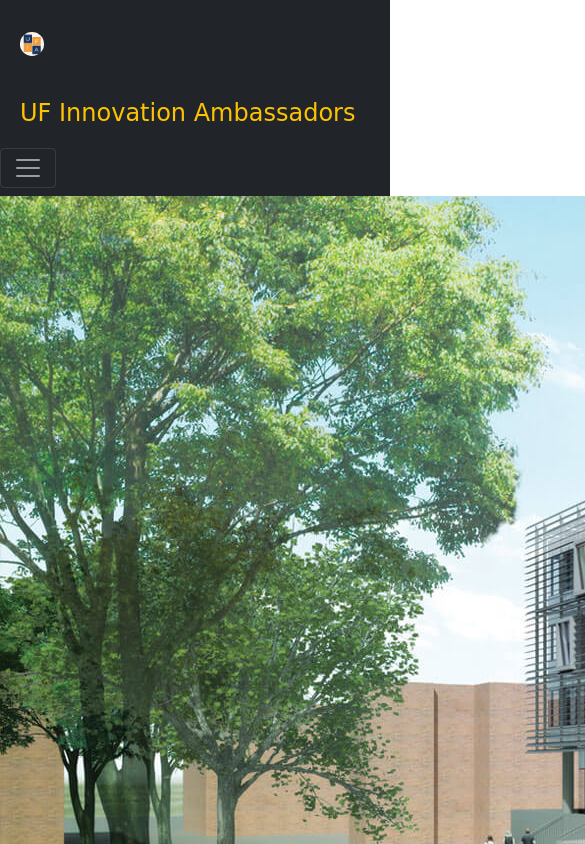
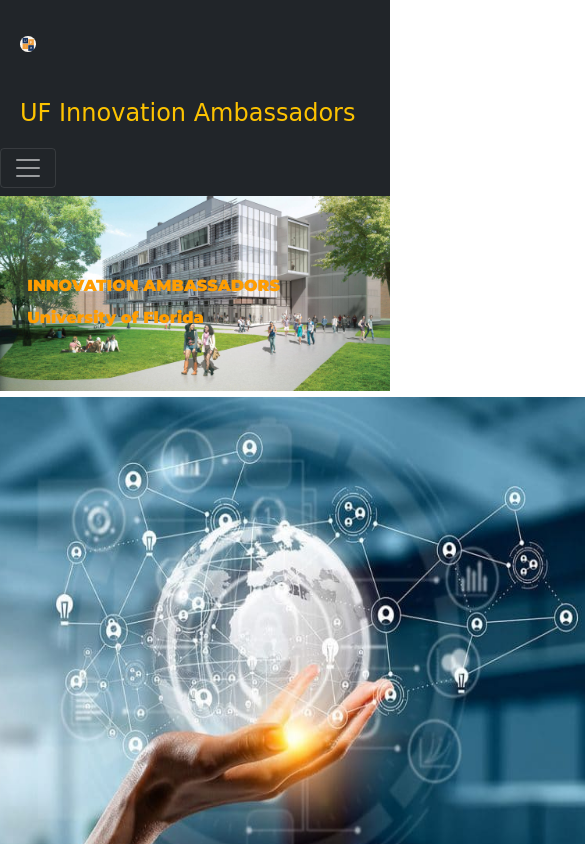
Before and after one commit to UF-IA/UF-IA.github.io, a website: page index.html in a window 390 px wide. Shown: the top 844 px of the page, 585 px wide, since content can reach past the window. Drawn offline with nearby package versions, Linux system fonts and the light colour scheme.

Commit message:
logo resize

```diff
--- a/CSS/styles.css
+++ b/CSS/styles.css
@@ -25,12 +25,11 @@
 	border-radius: 55%;
 }
 
-@media only screen and (max-width: 600px) {
-	/* Introduction Section */
-	.navbar-brand .nav-logo {
-		height: 1.5rem;
-		border-radius: 55%;
-	}
+/* Introduction Section */
+.intro-image {
+	position: absolute;
+	z-index: -1;
+	width: 100%;
 }
 
 .intro-text {
@@ -58,6 +57,11 @@
 		font-weight: 900;
 		font-size: 16px;
 		line-height: 1.5;
+	}
+
+	.navbar-brand .nav-logo {
+		height: 1rem;
+		border-radius: 55%;
 	}
 }
 
```
